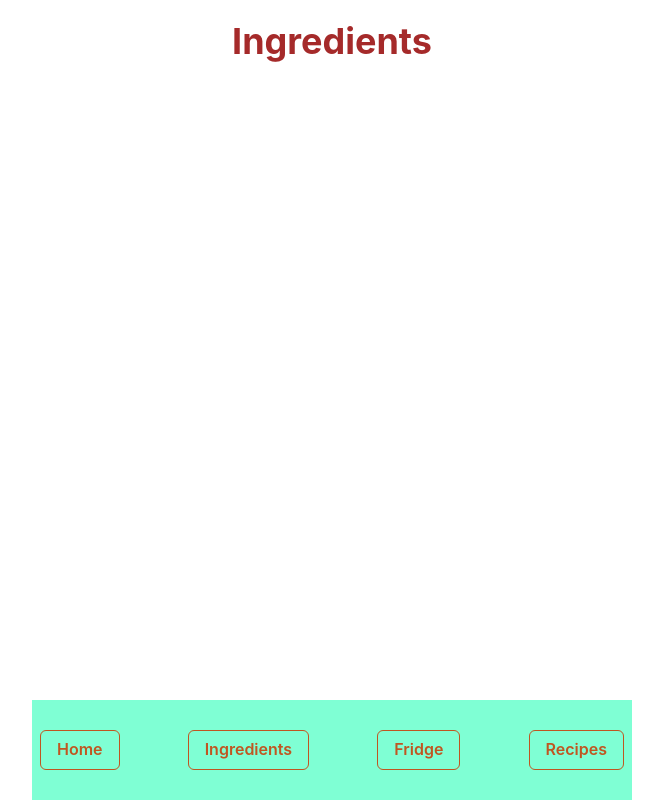
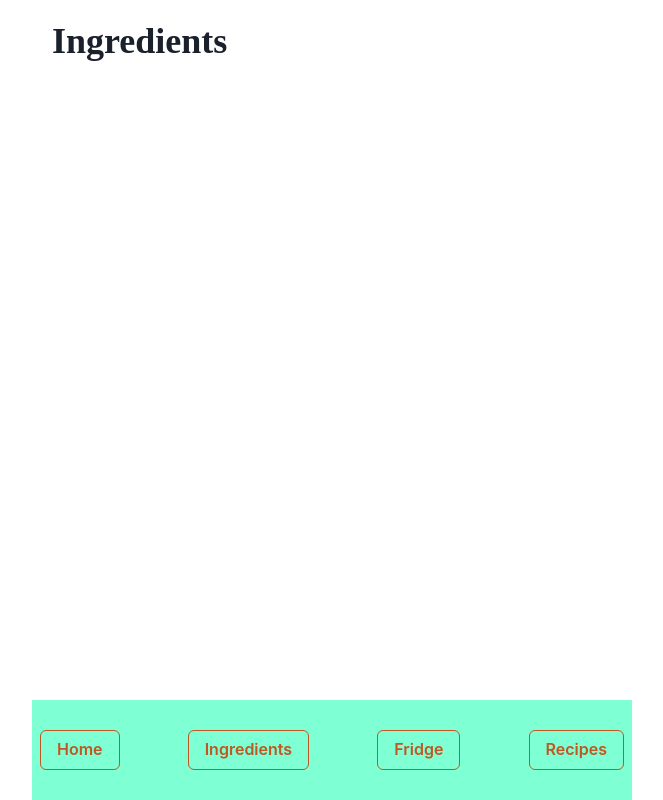
Before and after one commit to annaabramowicz/Food-planner, a React (Create React App) app: page /ingredients in a window 1280 px wide. Shown: the whole page, without its empty margins (308-971 px from the left). Built offline with nearby package versions, Linux system fonts and the light colour scheme; no server answers.

Commit message:
font, cleaning, navigation changes

```diff
--- a/package.json
+++ b/package.json
@@ -6,6 +6,7 @@
     "@chakra-ui/react": "^1.6.7",
     "@emotion/react": "^11.4.1",
     "@emotion/styled": "^11.3.0",
+    "@fontsource/berkshire-swash": "^4.5.0",
     "@testing-library/jest-dom": "^5.11.4",
     "@testing-library/react": "^11.1.0",
     "@testing-library/user-event": "^12.1.10",
--- a/public/index.html
+++ b/public/index.html
@@ -12,17 +12,6 @@
     <title>Food planner</title>
   </head>
   <body>
-    <noscript>You need to enable JavaScript to run this app.</noscript>
     <div id="root"></div>
-    <!--
-      This HTML file is a template.
-      If you open it directly in the browser, you will see an empty page.
-
-      You can add webfonts, meta tags, or analytics to this file.
-      The build step will place the bundled scripts into the <body> tag.
-
-      To begin the development, run `npm start` or `yarn start`.
-      To create a production bundle, use `npm run build` or `yarn build`.
-    -->
   </body>
 </html>
--- a/src/App/App.jsx
+++ b/src/App/App.jsx
@@ -7,6 +7,8 @@ import Home from "./Home/Home";
 import Navigation from "./Navigation/Navigation";
 import Button from "components/Buttons/Button/Button";
 import Flex from "components/Flex/Flex";
+import { Box } from "@chakra-ui/react";
+
 import { BrowserRouter as Router, Switch, Route, Link } from "react-router-dom";
 import { useDispatch, useSelector } from "react-redux";
 import { getRecipesAsyc, getAllRecipes } from "store/recipes/recipes";
@@ -23,6 +25,7 @@ function App() {
   return (
     <>
       {/* <Button onClick={handleClick}>Thunk example</Button> */}
+      <Box width="600px" margin="0 auto">
         <Router>
           <Flex>
             <Navigation>
@@ -39,7 +42,8 @@ function App() {
                 <Link to="/recipes">Recipes</Link>
               </Button>
             </Navigation>
-
+          </Flex>
+          <div>
             <Switch>
               <Route path="/ingredients">
                 <Ingredients />
@@ -54,8 +58,9 @@ function App() {
                 <Home />
               </Route>
             </Switch>
-        </Flex>
+          </div>
         </Router>
+      </Box>
     </>
   );
 }
--- a/src/App/MobileHeader/MobileHeader.jsx
+++ b/src/App/MobileHeader/MobileHeader.jsx
@@ -2,7 +2,11 @@ import Heading from "components/Heading/Heading";
 import styles from "./MobileHeader.module.scss";
 
 const MobileHeader = (props) => (
-  <Heading className={styles.header_mobile} {...props} />
+  <Heading
+    fontFamily="Berkshire Swash"
+    className={styles.header_mobile}
+    {...props}
+  />
 );
 
 export default MobileHeader;
--- a/src/App/MobileHeader/MobileHeader.module.scss
+++ b/src/App/MobileHeader/MobileHeader.module.scss
@@ -1,3 +1,3 @@
 .header_mobile {
-  color: brown;
+  text-align: left;
 }
```
Also changed, not shown: 1 other file (tests, documents, lock files or other folders). Lines whose indentation alone changed are shown as unchanged.
